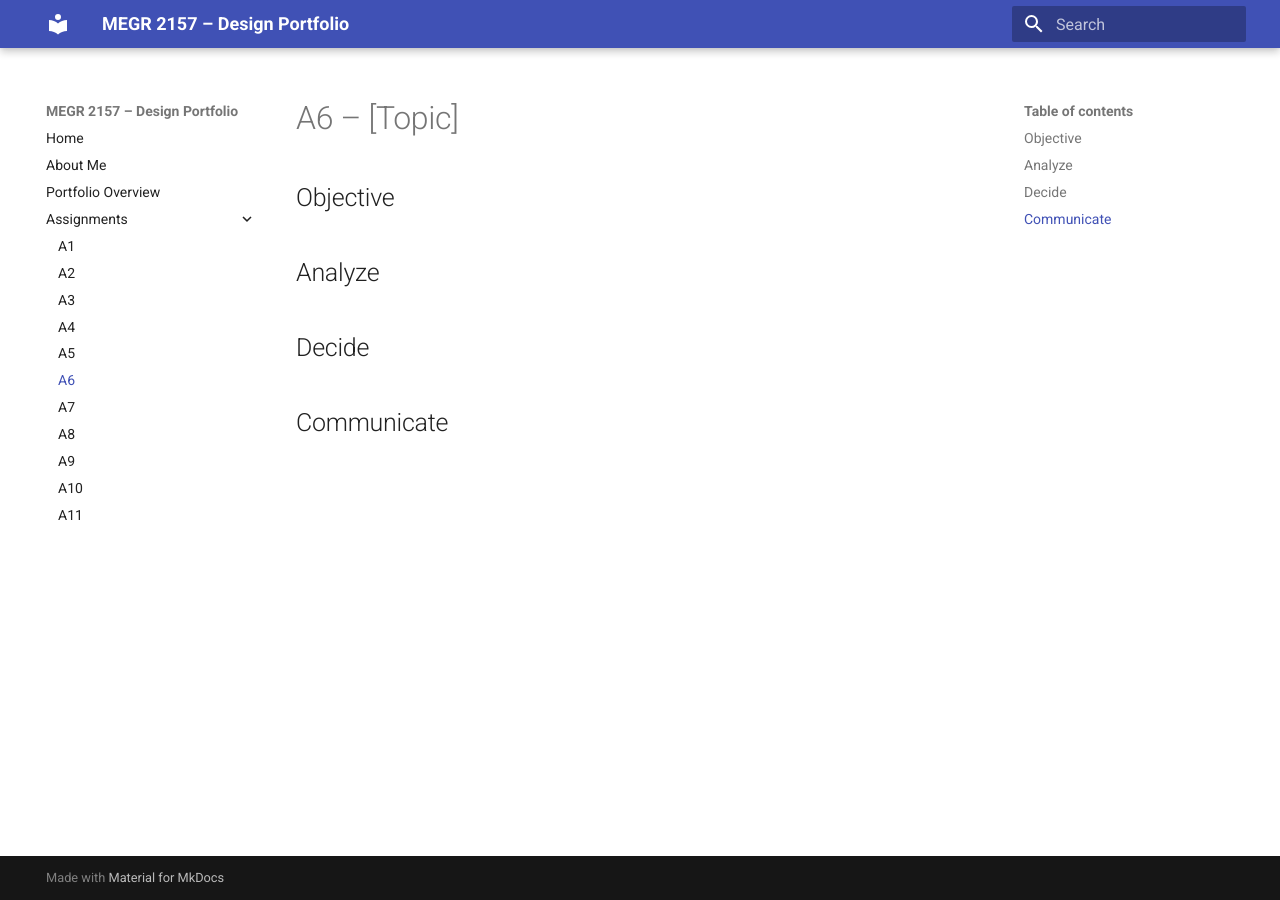
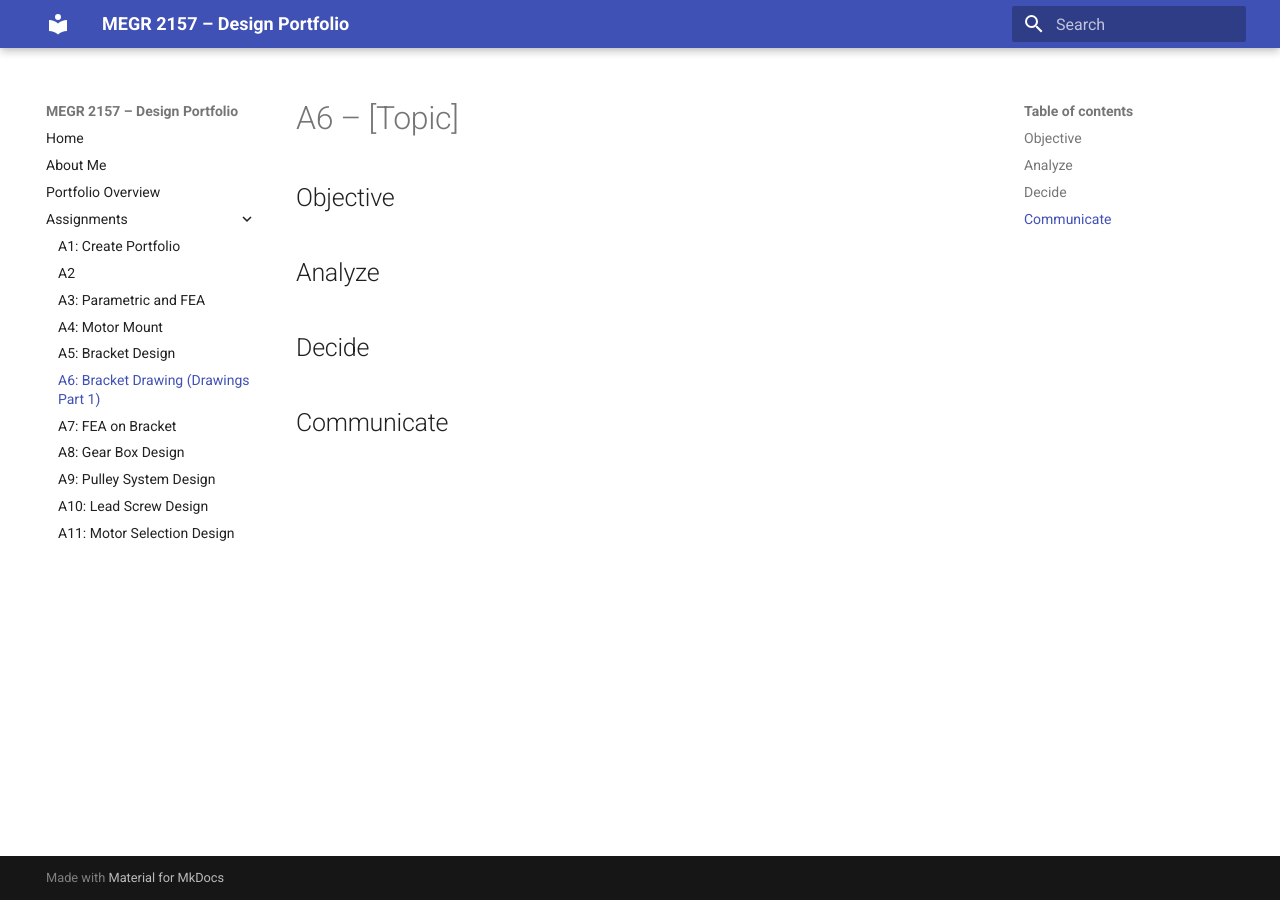
Before and after one commit to AcGallo/Florencondia-MEGR-2157-Portfolio, an MkDocs documentation site: the page built from docs/assignments/A06/index.md, in a window 1280 px wide. Built offline with MkDocs 1.6.1 and Material for MkDocs 9.7.7, drawn with Linux system fonts in a browser that asks for light colours.

Commit message:
Update mkdocs.yml

```diff
--- a/mkdocs.yml
+++ b/mkdocs.yml
@@ -14,14 +14,14 @@ nav:
   - About Me: aboutme/index.md
   - Portfolio Overview: portfolio-overview.md
   - Assignments:
-      - A1: assignments/A01/index.md
-      - A2: assignments/A02/index.md
-      - A3: assignments/A03/index.md
-      - A4: assignments/A04/index.md
-      - A5: assignments/A05/index.md
-      - A6: assignments/A06/index.md
-      - A7: assignments/A07/index.md
-      - A8: assignments/A08/index.md
-      - A9: assignments/A09/index.md
-      - A10: assignments/A10/index.md
-      - A11: assignments/A11/index.md
+      - "A1: Create Portfolio": assignments/A01/index.md
+      - "A2": assignments/A02/index.md
+      - "A3: Parametric and FEA": assignments/A03/index.md
+      - "A4: Motor Mount": assignments/A04/index.md
+      - "A5: Bracket Design": assignments/A05/index.md
+      - "A6: Bracket Drawing (Drawings Part 1)": assignments/A06/index.md
+      - "A7: FEA on Bracket": assignments/A07/index.md
+      - "A8: Gear Box Design": assignments/A08/index.md
+      - "A9: Pulley System Design": assignments/A09/index.md
+      - "A10: Lead Screw Design": assignments/A10/index.md
+      - "A11: Motor Selection Design": assignments/A11/index.md
```
